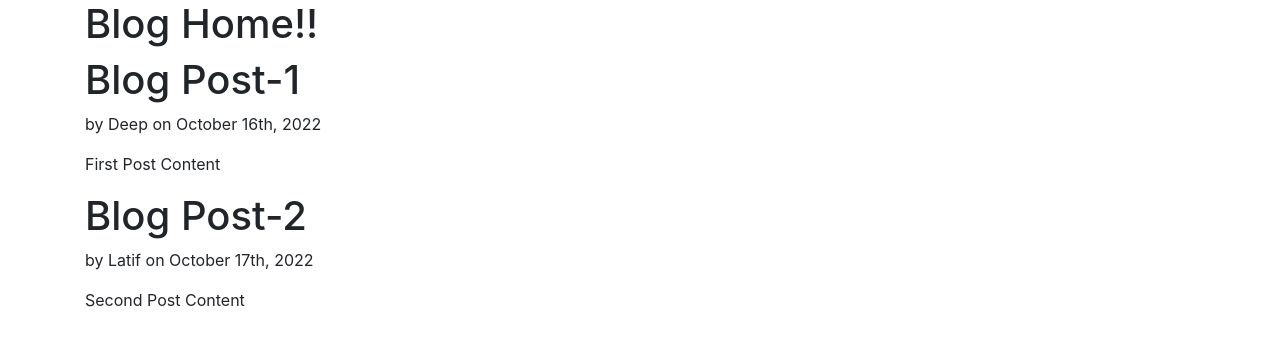
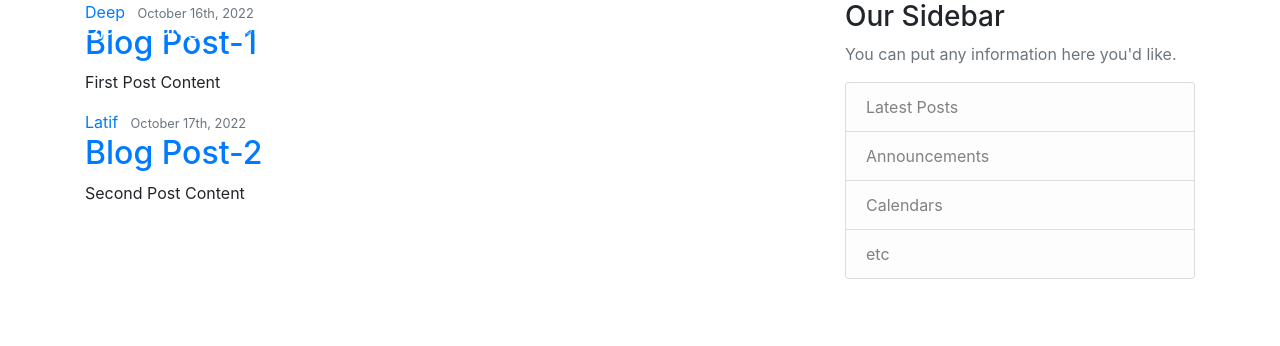
Before and after one commit to deepankarck2/Django-Blog-WebApp, a Django app: page / in a window 1280 px wide. Shown: the top 346 px of the page. Run offline with Django 4.2, Linux system fonts and the light colour scheme; some libraries are stand-ins or nearby versions.

Commit message:
finished base boiler

```diff
--- a/blog/templates/blog/base.html
+++ b/blog/templates/blog/base.html
@@ -1,3 +1,4 @@
+{% load static %} <!-- to load the static css file-->
 <!DOCTYPE html>
 <html>
     <head>
@@ -15,13 +16,51 @@
         {% endif %}
 
         <meta name="viewport" content="width=device-width, initial-scale=1">
-        <link rel="stylesheet" href="">
+        <link rel="stylesheet" href="{% static 'blog/main.css' %}">
     </head>
     <body>
-        <div class="container">
-            {% block content %} {% endblock %}
-        </div>
+        <header class="site-header">
+            <nav class="navbar navbar-expand-md navbar-dark bg-steel fixed-top">
+              <div class="container">
+                <a class="navbar-brand mr-4" href="{% url 'blog-home' %}">Django Blog</a>
+                <button class="navbar-toggler" type="button" data-toggle="collapse" data-target="#navbarToggle" aria-controls="navbarToggle" aria-expanded="false" aria-label="Toggle navigation">
+                <span class="navbar-toggler-icon"></span>
+                </button>
+                <div class="collapse navbar-collapse" id="navbarToggle">
+                  <div class="navbar-nav mr-auto">
+                    <a class="nav-item nav-link" href="{% url 'blog-home' %}">Home</a>
+                    <a class="nav-item nav-link" href="{% url 'blog-about' %}">About</a>
+                  </div>
+                  <!-- Navbar Right Side -->
+                  <div class="navbar-nav">
+                    <a class="nav-item nav-link" href="#">Login</a>
+                    <a class="nav-item nav-link" href="#">Register</a>
+                  </div>
+                </div>
+              </div>
+            </nav>
+        </header>
 
+        <main role="main" class="container">
+            <div class="row">
+              <div class="col-md-8">
+                {% block content %}{% endblock %}
+              </div>
+              <div class="col-md-4">
+                <div class="content-section">
+                  <h3>Our Sidebar</h3>
+                  <p class='text-muted'>You can put any information here you'd like.
+                    <ul class="list-group">
+                      <li class="list-group-item list-group-item-light">Latest Posts</li>
+                      <li class="list-group-item list-group-item-light">Announcements</li>
+                      <li class="list-group-item list-group-item-light">Calendars</li>
+                      <li class="list-group-item list-group-item-light">etc</li>
+                    </ul>
+                  </p>
+                </div>
+              </div>
+            </div>
+        </main>
 
         <script src="" async defer></script>
         <!-- jQuery first, then Popper.js, then Bootstrap JS -->
--- a/blog/templates/blog/home.html
+++ b/blog/templates/blog/home.html
@@ -1,9 +1,15 @@
 {% extends "blog/base.html" %}
 {% block content%}
-        <h1>Blog Home!!</h1>
         {%for post in post_data %}
-            <h1>{{ post.title }}</h1> <!-- '{{' is to access a variable -->
-            <p>by {{ post.author}} on {{ post.date_posted }} </p>
-            <p> {{ post.content }} </p>
+        <article class="media content-section">
+            <div class="media-body">
+              <div class="article-metadata">
+                <a class="mr-2" href="#">{{ post.author }}</a>
+                <small class="text-muted">{{ post.date_posted }}</small>
+              </div>
+              <h2><a class="article-title" href="#">{{ post.title }}</a></h2>
+              <p class="article-content">{{ post.content }}</p>
+            </div>
+          </article>
         {% endfor %}
 {% endblock content %}
```
